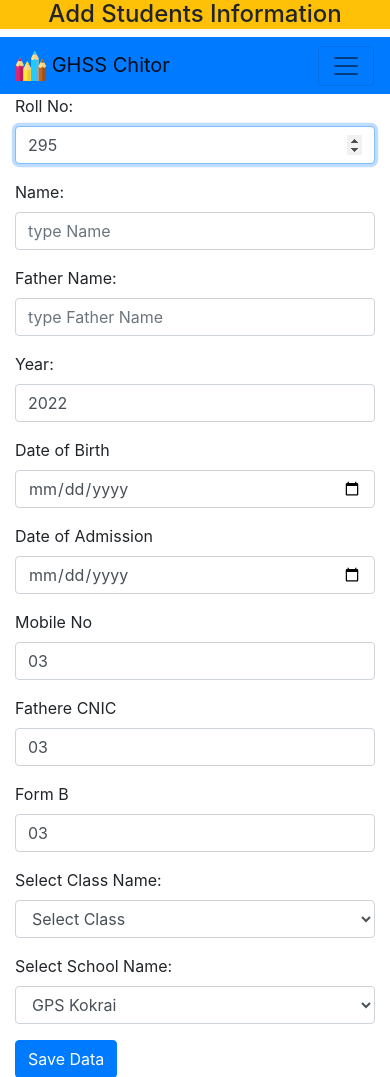
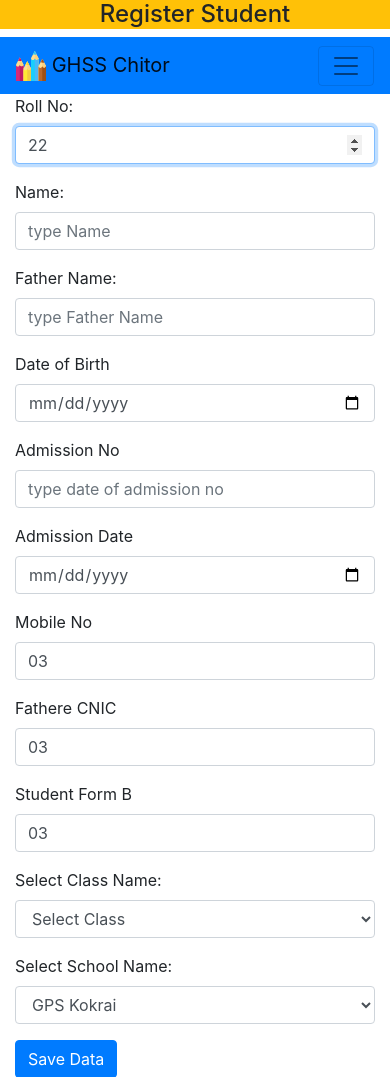
Before and after one commit to waqaskanju/School-Management-System, a PHP site: page /add_student.php in a window 390 px wide. Shown: the top 1077 px of the page. Run offline with PHP 8.4, Linux system fonts and the light colour scheme; data comes from the database, SQL or seed files in the repository; some libraries are stand-ins or nearby versions.

Commit message:
Add CNIC, Form B, MObile No, Date of Admission, Admission No to Form

```diff
--- a/add_student.php
+++ b/add_student.php
@@ -2,41 +2,42 @@
   require_once('db_connection.php');
   require_once('sand_box.php');
   $link=connect();
-
+/* Rules for Naming add under score between two words. */
   if(isset($_GET['submit']))
   {
-    $roll_no=$_GET['rollno'];
+    /* First letter of variable is in lower case */
+    $roll_no=$_GET['roll_no'];
     $name=$_GET['name'];
     $fname=$_GET['fname'];
-    $year=$_GET['year'];
     $school=$_GET['school'];
     $class=$_GET['class_exam'];
     $school=$_GET['school'];
     $dob=$_GET['dob'];
+    $admission_no=$_GET['admission_no'];
     $date_admission=$_GET['date_admission'];
     $mobile_no=$_GET['mobile_no'];
     $father_cnic=$_GET['fcnic'];
     $form_b=$_GET['formb'];
-
+/* First Letter of Columan Name is capital. */
    $q="INSERT INTO students_info (Roll_No,
                                    Name,
                                    FName,
-                                   Year,
+                                   Dob,
                                    Class,
                                    School,
-                                   Dob,
-                                   Date_Admission,
+                                   Admission_No,
+                                   Admission_Date,
                                    Mobile_No,
-                                   FCnic,
-                                   Form_B)
+                                   Father_Cnic,
+                                   Student_Form_B)
                           VALUES (
                                    '$roll_no',
                                     '$name',
                                     '$fname',
-                                    '$year',
+                                    '$dob',
                                     '$class',
                                     '$school',
-                                     '$dob',
+                                    '$admission_no',
                                      '$date_admission',
                                      '$mobile_no',
                                      '$father_cnic',
@@ -45,7 +46,7 @@
 
     $exe=mysqli_query($link,$q) or die('mysqli_error in student addition'.($link));
     if($exe) { echo
-      "<div class='alert alert-success' role='alert'>
+      "<div class='alert alert-success' role='alert'> Roll No
       $roll_no Added Successfully  </div>";
       header("Refresh:2; url=add_student.php");
     }
@@ -58,7 +59,7 @@
 </head>
 <body>
   <div class="bg-warning text-center">
-    <h4>Add Students Information</h4>
+    <h4>Register Student</h4>
   </div>
   <?php require_once('nav.php');?>
   <div class="container">
@@ -68,7 +69,7 @@
             <div class="form-row">
               <div class="form-group col-md-4">
                 <label for="name">Roll No:</label> <span id="aj_result" class="text-danger" ></span>
-                <input type="number" class="form-control" id="rollno" name="rollno" placeholder="type Roll No" min="1" value="295" autofocus required onfocusout="check_roll_no_student()">
+                <input type="number" class="form-control" id="rollno" name="roll_no" placeholder="type Roll No" min="1" value="22" autofocus required onfocusout="check_roll_no_student()">
               </div>
              <div class="form-group col-md-4">
                 <label for="name">Name:</label>
@@ -78,16 +79,16 @@
               <label for="fname">Father Name:</label>
               <input type="text" class="form-control" id="fname" name="fname" placeholder="type Father Name" required>
             </div>
-            <div class="form-group col-md-4">
-              <label for="year">Year:</label>
-              <input type="number" class="form-control" id="year" name="year" min="2021" max="2030" step="1" value="2022" placeholder="type year" required>
-            </div>
               <div class="form-group col-md-4">
               <label for="dob">Date of Birth</label>
-              <input type="date" class="form-control" id="dob" name="dob" min="2000" max="2030" step="1" value="2022" placeholder="type date of birth">
+              <input type="date" class="form-control" id="dob" name="dob" placeholder="type date of birth">
+            </div>
+            <div class="form-group col-md-4">
+              <label for="admission_no">Admission No</label>
+              <input type="number" class="form-control" id="admission_no" name="admission_no" min="0" max="999999" step="1" value="" placeholder="type date of admission no">
             </div>
                <div class="form-group col-md-4">
-              <label for="admission">Date of Admission</label>
+              <label for="admission">Admission Date</label>
               <input type="date" class="form-control" id="admission" name="date_admission" min="2000" max="2030" step="1" value="2022" placeholder="type date of admission">
             </div>
                 <div class="form-group col-md-4">
@@ -101,7 +102,7 @@
             </div>
 
                  <div class="form-group col-md-4">
-              <label for="formb">Form B</label>
+              <label for="formb"> Student Form B</label>
               <input type="text" class="form-control" id="formb" name="formb" value="03" placeholder="type student form b no" >
             </div>
 
```
